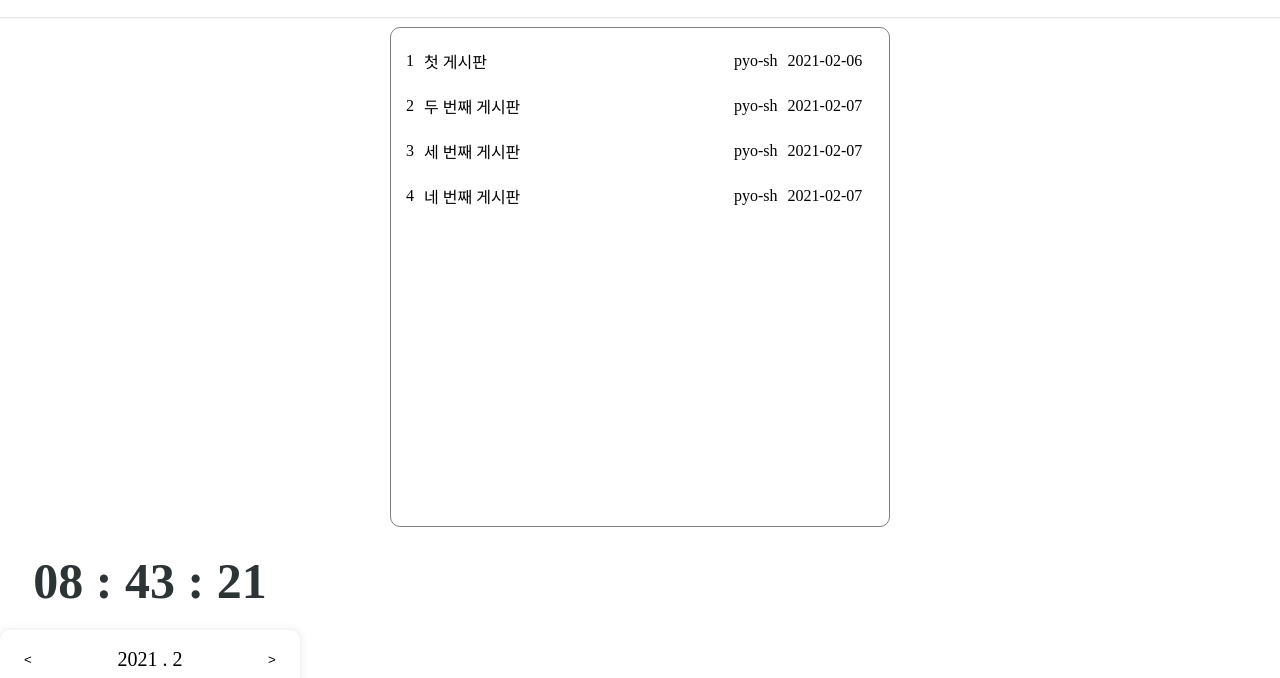
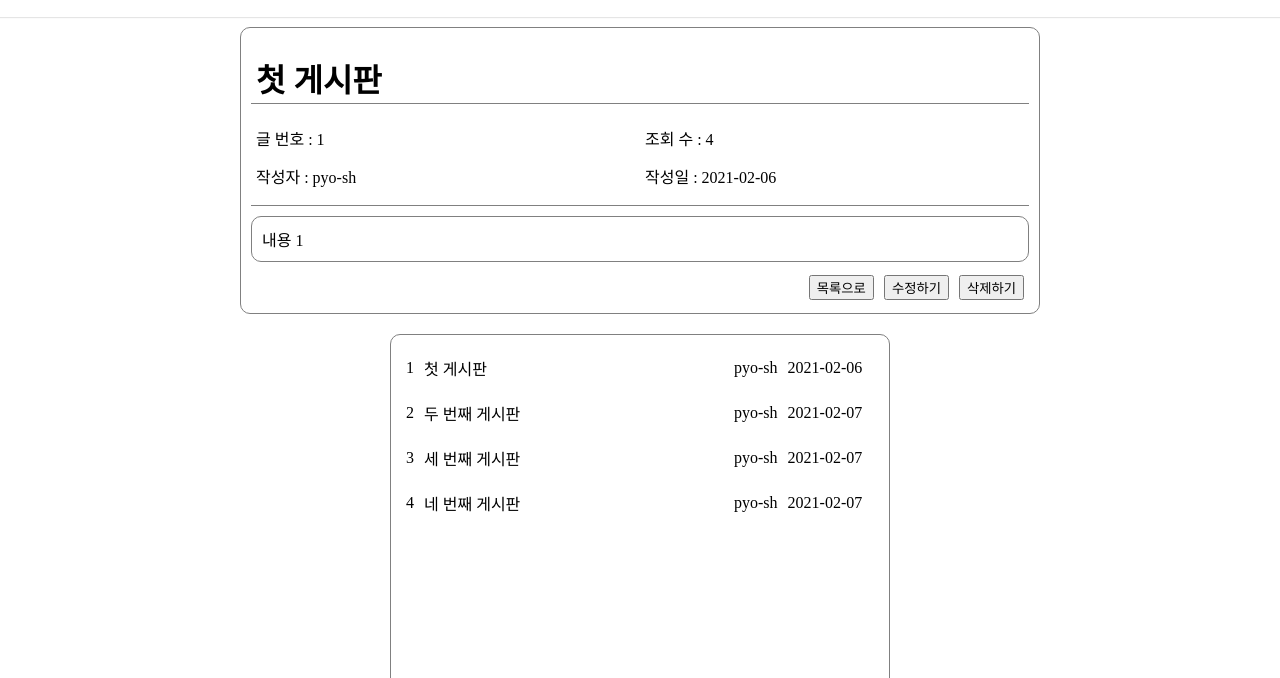
Before and after one commit to pyo-sh/pyosh_blog, a plain HTML site: page index.html in a window 1280 px wide. Shown: the part 63-741 px from the top of the page. Drawn offline with Linux system fonts and the light colour scheme.

Commit message:
Board : Content Details 가이드라인

```diff
--- a/App.js
+++ b/App.js
@@ -24,12 +24,14 @@ class App extends Component{
         new Calender(_CalenderElement_);
 
         const _HeaderElement_ = document.querySelector('[componentName="Header"]');
-        const _BoardMainElement_ = document.querySelector('[componentName="BoardMain"]');
         const _BlogMainElement_ = document.querySelector('[componentName="BlogMain"]');
 
-        new BoardMain(_BoardMainElement_);
         new Header(_HeaderElement_);
         new BlogMain(_BlogMainElement_);
+
+        const _BoardMainElement_ = document.querySelector('[componentName="BoardMain"]');
+
+        new BoardMain(_BoardMainElement_);
     }
 }
 
--- a/src/Components/Board/BoardAPI.js
+++ b/src/Components/Board/BoardAPI.js
@@ -1,31 +1,75 @@
-export const getBoardList = (page) => {
-    // TODO : api를 통해 DATA 받기
-    // DATA 는 각 Board 에 대한 다음과 같은 규칙을 가져야 할 것
-
-    return [
+const data = [
     {
         id: 1,
         title: "첫 게시판",
         author: "pyo-sh",
         time: "2021-02-06", // 시간은 추후 변경 예정
+        hitCount: 4,
+        content: "내용 1"
     },
     {
         id: 2,
         title: "두 번째 게시판",
         author: "pyo-sh",
-            time: "2021-02-07", // 시간은 추후 변경 예정
+        time: "2021-02-07",
+        hitCount: 3,
+        content: "내용 2 이올시다"
     },
     {
         id: 3,
         title: "세 번째 게시판",
         author: "pyo-sh",
-            time: "2021-02-07", // 시간은 추후 변경 예정
+        time: "2021-02-07",
+        hitCount: 2,
+        content: "내용 3은 뭐로 쓰지"
     },
     {
         id: 4,
         title: "네 번째 게시판",
         author: "pyo-sh",
-            time: "2021-02-07", // 시간은 추후 변경 예정
+        time: "2021-02-07",
+        hitCount: 1,
+        content: "내용 4도 제대로 나오길"
     },
 ];
+
+// TODO : api를 통해 DATA 받기
+export const getBoardList = (page) => {
+    // DATA 는 각 Board 에 대한 다음과 같은 규칙을 가져야 할 것
+    console.log("getBoardList의 Page : ", page);
+    // id, title, author, time, hitCount 만
+    return data;
 }
+
+export const createBoard = (board) => {
+    // TODO : 생성하고 난 뒤에는 목록으로 가야할까? Content로 가야할까?
+    // 결정에 따라 return 값이 달라질 것
+    console.log("createBoard의 DATA 값 : ", board);
+
+    data.push(board);
+
+    return true;
+}
+
+export const getBoardDetail = (id) => {
+    // DATA 는 Board 의 Detail 은 아래의 규칙을 가져야 할 것
+    console.log("getBoardDetail의 Id : ", id);
+
+    return data[id - 1];
+}
+
+export const patchBoardDetail = (board) => {
+    // DATA 를 전송하고 되돌려 받아서 수정?
+    const id = board.id;
+    console.log("patchBoardDetail의 Id : ", id);
+    console.log("patchBoardDetail의 Content : ", board);
+
+    return board;
+}
+
+export const deleteBoard = (id) => {
+    // ID 를 통해 삭제 및 status 를 받기
+    console.log("deleteBoard의 ID : ", id);
+
+    return true;
+}
--- /dev/null
+++ b/src/Components/Board/BoardContent.js
@@ -0,0 +1,49 @@
+import Component from '../../Core/Component.js';
+import { getBoardDetail } from './BoardAPI.js';
+
+class BoardContent extends Component{
+    setDetail(){
+        const { id } = this._props_;
+        const data = getBoardDetail(id);
+        this.setState(data);
+    }
+
+    ComponentWillMount(){
+        // Style 추가
+        const stylePath = './src/Styles/Board/BoardContent.css'
+        const linkElement = document.createElement('link');
+        linkElement.setAttribute('rel', 'stylesheet');
+        linkElement.setAttribute('type', 'text/css');
+        linkElement.setAttribute('href', stylePath);
+        document.head.appendChild(linkElement);
+        // class 적용
+        this._target_.classList.add("BoardContent-Wrapper");
+
+        const baseState = {id: 0, title: '', time: '', author: '', hitCount: 0};
+        this.state = baseState;
+        this.setDetail();
+    }
+
+    template(){
+        const { id, title, author, time, hitCount, content } = this._state_;
+        return `
+            <h1 class="BoardContent-Title">${title}</h1>
+            <div class="BoardContent-Details">
+                <span class="BoardContent-Detail">글 번호 : ${id}</span>
+                <span class="BoardContent-Detail">조회 수 : ${hitCount}</span>
+                <span class="BoardContent-Detail">작성자 : ${author}</span>
+                <span class="BoardContent-Detail">작성일 : ${time}</span>
+            </div>
+            <div class="BoardContent-Content">
+                ${content}
+            </div>
+            <div class="BoardContent-Buttons">
+                <button class="BoardContent-Button">목록으로</button>
+                <button class="BoardContent-Button">수정하기</button>
+                <button class="BoardContent-Button">삭제하기</button>
+            </div>
+        `;
+    }
+}
+
+export default BoardContent;
--- a/src/Components/Board/BoardMain.js
+++ b/src/Components/Board/BoardMain.js
@@ -1,5 +1,6 @@
 import Component from '../../Core/Component.js';
 import BoardList from './BoardList.js';
+import BoardContent from './BoardContent.js';
 
 class BoardMain extends Component{
     ComponentWillMount(){
@@ -18,14 +19,19 @@ class BoardMain extends Component{
 
     template(){
         return `
+            <div componentName="BoardContent"></div>
             <div componentName="BoardList"></div>
         `;
     }
 
     ComponentChildMount(){
+        const _BoardContentElement_ = document.querySelector('[componentName="BoardContent"]');
+
+        new BoardContent(_BoardContentElement_, {id: 1});
+
         const _BoardListElement_ = document.querySelector('[componentName="BoardList"]');
 
-        new BoardList(_BoardListElement_, 1);
+        new BoardList(_BoardListElement_, {page: 1});
     }
 }
 
--- /dev/null
+++ b/src/Styles/Board/BoardContent.css
@@ -0,0 +1,45 @@
+.BoardContent-Wrapper{
+    width: 800px;
+    margin: 10px;
+    padding: 10px;
+
+    border: 1px solid gray;
+    border-radius: 10px;
+}
+
+.BoardContent-Title{
+    margin: 15px 0;
+    padding: 2px 5px;
+
+    border-bottom: 1px solid gray;
+}
+.BoardContent-Details{
+    margin: 0 0 10px 0;
+    padding: 0 0 10px 0;
+
+    display: flex;
+    flex-wrap: wrap;
+
+    border-bottom: 1px solid gray;
+}
+.BoardContent-Detail{
+    width: 50%;
+    padding: 2px 5px;
+    margin: 5px 0;
+
+}
+.BoardContent-Content{
+    width: 100%;
+    padding: 10px;
+    margin: 10px 0;
+
+    border: 1px solid gray;
+    border-radius: 10px;
+}
+.BoardContent-Buttons{
+    display: flex;
+    justify-content: flex-end;
+}
+.BoardContent-Button{
+    margin: 3px 5px;
+}
--- a/src/Styles/Board/BoardMain.css
+++ b/src/Styles/Board/BoardMain.css
@@ -2,6 +2,7 @@
     width: 100vw;
 
     display: flex;
-    justify-content: center;
-
+    flex-direction: column;
+    justify-content: flex-start;
+    align-items: center;
 }
```
Also changed, not shown: 1 other file. Lines whose indentation alone changed are shown as unchanged.
